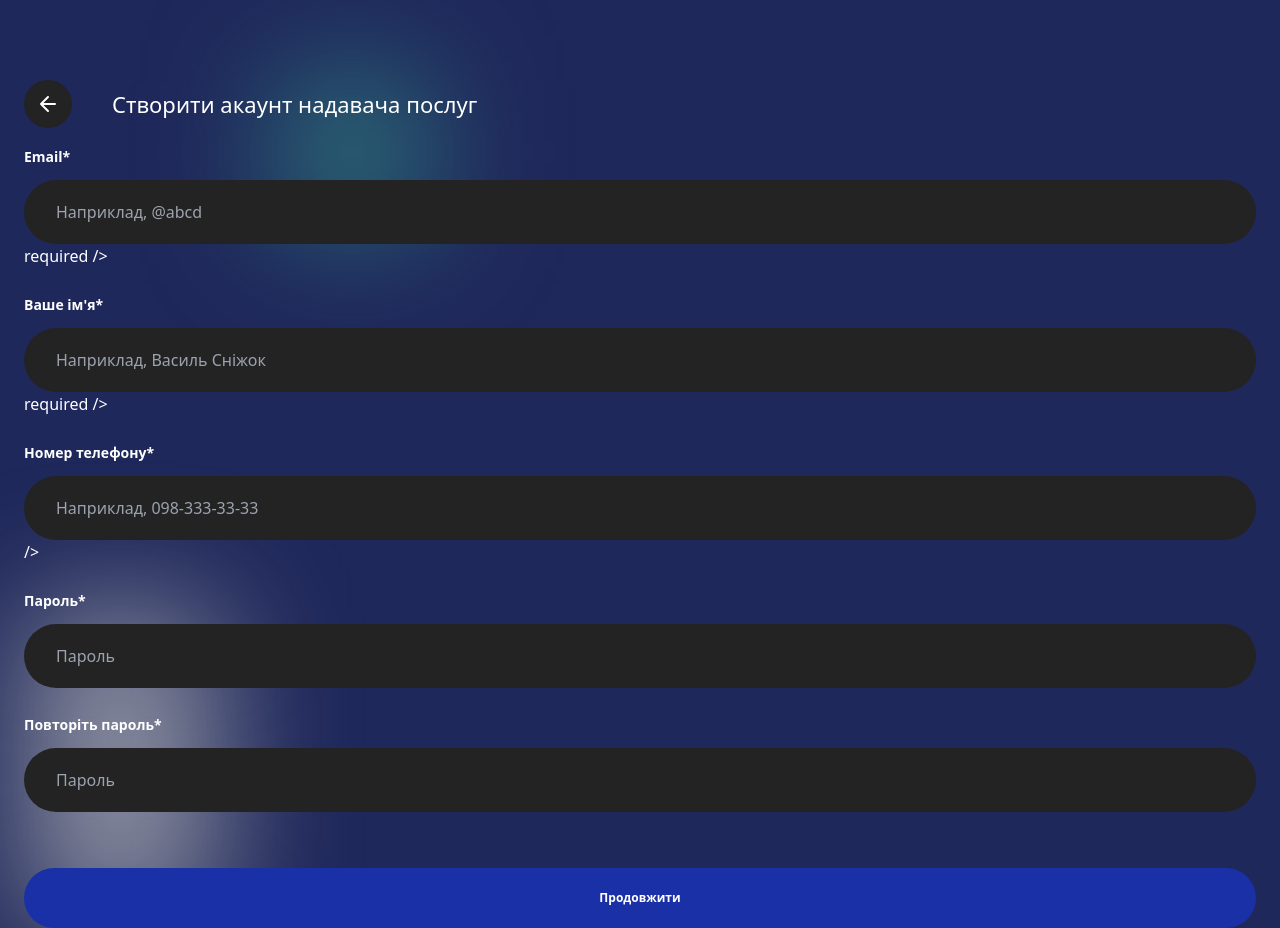
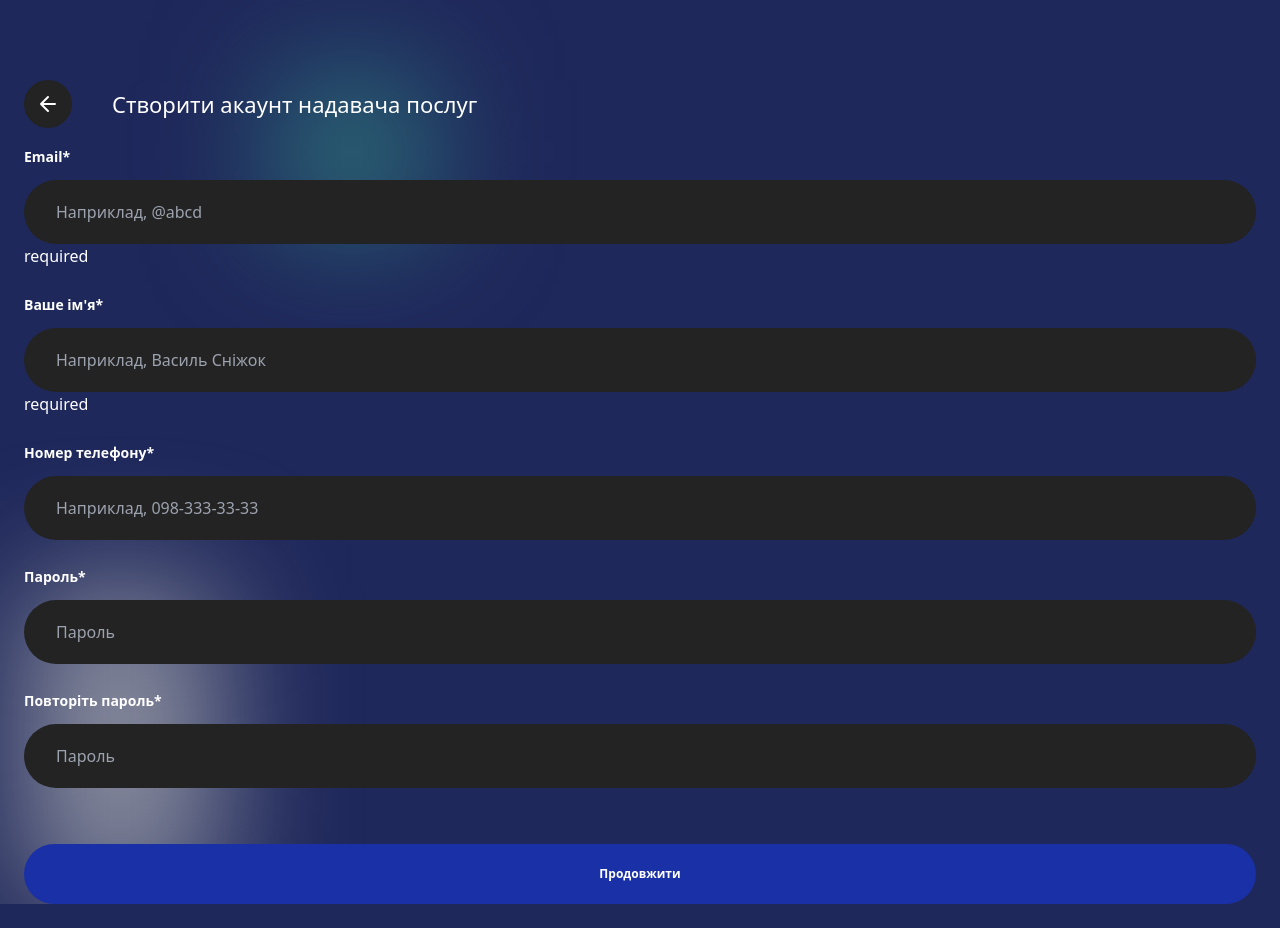
Before and after one commit to n0rb33rt/probably-works-hackathon, a React (Vite) app: page /first-step/sign-up in a window 1280 px wide. After the commit the page ends 904 px from the top, so only its background shows below. Built offline with nearby package versions, Linux system fonts and the light colour scheme.

Commit message:
Fixed bugs

```diff
--- a/src/pages/SignUpPage.jsx
+++ b/src/pages/SignUpPage.jsx
@@ -72,7 +72,6 @@ export default function SignUpPage() {
               placeholder="Наприклад, @abcd"
               onChange={e => setEmail(e.target.value)}/>
               required
-            />
             {actionResult && <p className="mt-2 ml-3 text-red-500 text-sm">{actionResult}</p>}
           </div>
           <div>
@@ -88,7 +87,6 @@ export default function SignUpPage() {
               placeholder="Наприклад, Василь Сніжок"
               onChange={e => setName(e.target.value)}/>
               required
-            />
           </div>
           <div>
             <label htmlFor="phone_number" className="font-semibold text-[14px]">
@@ -102,7 +100,6 @@ export default function SignUpPage() {
               className="w-full h-16  rounded-[360px] bg-[#232323] px-8 text-[#A0A0A0] mt-3"
               placeholder="Наприклад, 098-333-33-33"
               onChange={e => setPhone(e.target.value)}/>
-            />
           </div>
           <div>
             <label htmlFor="password" className="font-semibold text-[14px]">
```
